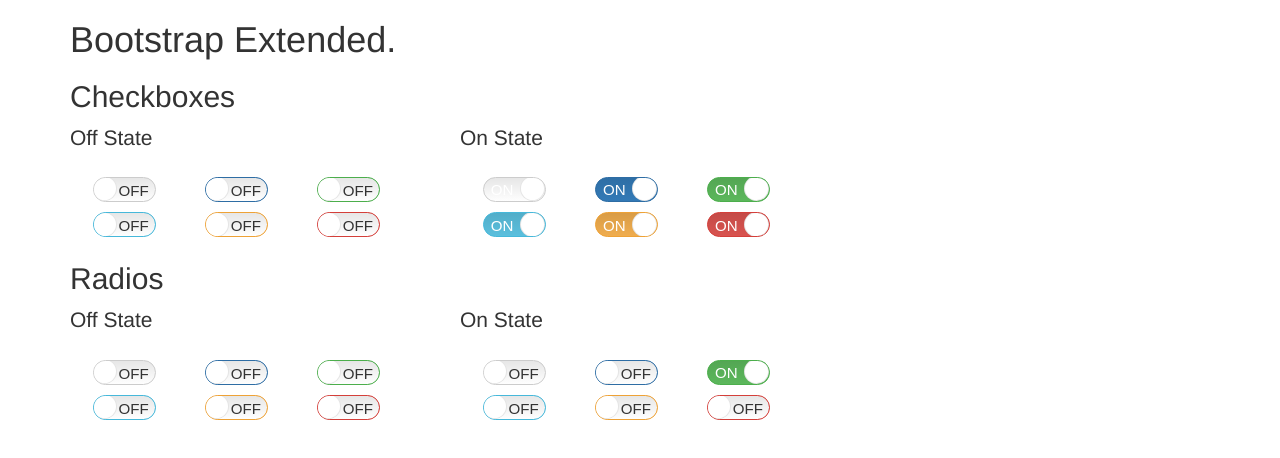
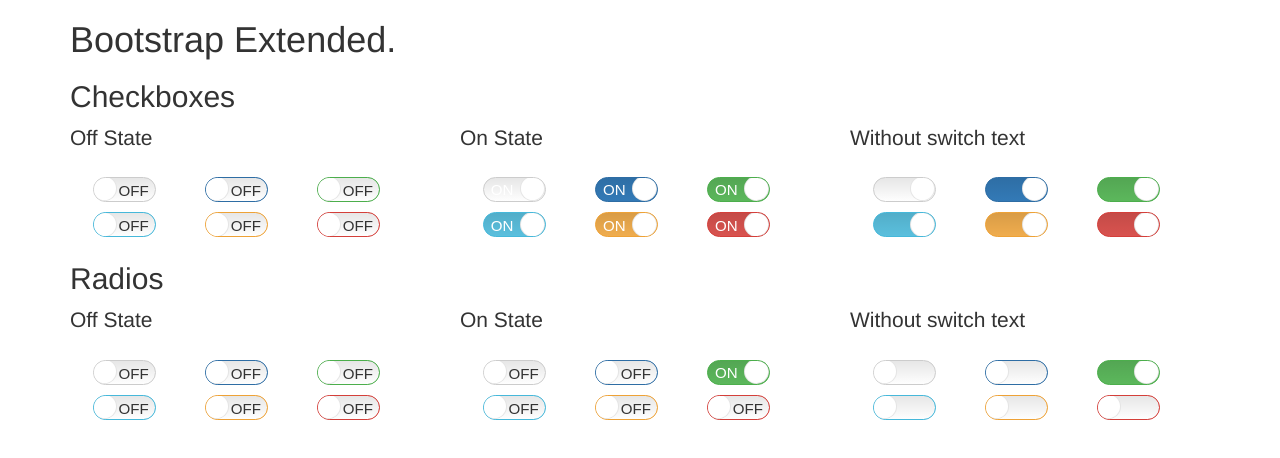
Before and after one commit to osahan/BootstrapOrnaments, a website: page demo/index.html in a window 1280 px wide. Drawn offline with nearby package versions, Linux system fonts and the light colour scheme.

Commit message:
Adding buttons with no text

```diff
--- a/demo/index.html
+++ b/demo/index.html
@@ -85,6 +85,35 @@
                     </div>
                 </div>
 
+
+                <div class="col-md-4">
+                    <p class="lead">Without switch text</p>
+                    <div data-checkbox="toggle">
+                        <input type="checkbox" name="test" id="chkbox-notext" class="a11y" checked />
+                        <label for="chkbox-notext" class="switch switch-default" data-on="" data-off=""></label>
+                    </div>
+                    <div data-checkbox="toggle">
+                        <input type="checkbox" name="test" id="chkbox1-notext" class="a11y" checked />
+                        <label for="chkbox1-notext" class="switch switch-primary"></label>
+                    </div>
+                    <div data-checkbox="toggle">
+                        <input type="checkbox" name="test" id="chkbox2-notext" class="a11y" checked />
+                        <label for="chkbox2-notext" class="switch switch-success"></label>
+                    </div>
+                    <div data-checkbox="toggle">
+                        <input type="checkbox" name="test" id="chkbox3-notext" class="a11y" checked />
+                        <label for="chkbox3-notext" class="switch switch-info"></label>
+                    </div>
+                    <div data-checkbox="toggle">
+                        <input type="checkbox" name="test" id="chkbox4-notext" class="a11y" checked />
+                        <label for="chkbox4-notext" class="switch switch-warning"></label>
+                    </div>
+                    <div data-checkbox="toggle">
+                        <input type="checkbox" name="test" id="chkbox5-notext" class="a11y" checked />
+                        <label for="chkbox5-notext" class="switch switch-danger"></label>
+                    </div>
+                </div>
+
             </div> <!-- checkboxes iOS style -->
 
 
@@ -151,6 +180,34 @@
                     </div>
                 </div>
 
+                <div class="col-md-4">
+                    <p class="lead">Without switch text</p>
+                    <div data-radio="toggle">
+                        <input type="radio" name="test-notext" id="radiobox-notext" class="a11y" />
+                        <label for="radiobox-notext" class="switch switch-default"></label>
+                    </div>
+                    <div data-radio="toggle">
+                        <input type="radio" name="test-notext" id="radiobox1-notext" class="a11y"  />
+                        <label for="radiobox1-notext" class="switch switch-primary"></label>
+                    </div>
+                    <div data-radio="toggle">
+                        <input type="radio" name="test-notext" id="radiobox2-notext" class="a11y" checked />
+                        <label for="radiobox2-notext" class="switch switch-success"></label>
+                    </div>
+                    <div data-radio="toggle">
+                        <input type="radio" name="test-notext" id="radiobox3-notext" class="a11y"  />
+                        <label for="radiobox3-notext" class="switch switch-info"></label>
+                    </div>
+                    <div data-radio="toggle">
+                        <input type="radio" name="test-notext" id="radiobox4-notext" class="a11y"  />
+                        <label for="radiobox4-notext" class="switch switch-warning"></label>
+                    </div>
+                    <div data-radio="toggle">
+                        <input type="radio" name="test-notext" id="radiobox5-notext" class="a11y"  />
+                        <label for="radiobox5-notext" class="switch switch-danger"></label>
+                    </div>
+                </div>
+
             </div><!-- radio iOS style -->
 
         </div>
```
